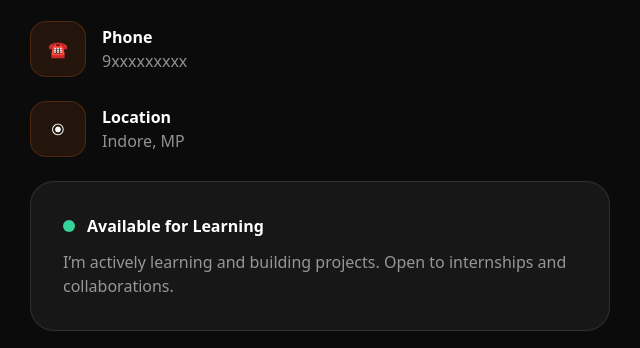
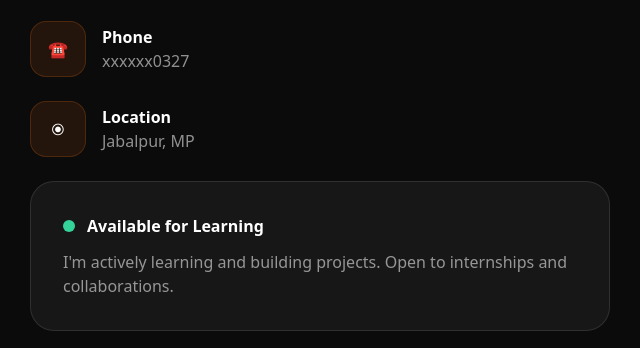
Before and after one commit to vaishviagrawal06/Portfolio, a plain HTML site: page index.html in a window 1280 px wide. Shown: the part 3357-3705 px from the top of the page, 10-650 px from the left. Drawn offline with nearby package versions, Linux system fonts and the light colour scheme; a web font is replaced by a local one.

Commit message:
portfolio

```diff
--- a/index.html
+++ b/index.html
@@ -341,7 +341,7 @@
           </div>
           <div>
             <p class="font-semibold">Phone</p>
-            <p class="text-white/55">9xxxxxxxxx</p>
+            <p class="text-white/55">xxxxxx0327</p>
           </div>
         </div>
 
@@ -351,7 +351,7 @@
           </div>
           <div>
             <p class="font-semibold">Location</p>
-            <p class="text-white/55">Indore, MP</p>
+            <p class="text-white/55">Jabalpur, MP</p>
           </div>
         </div>
 
@@ -361,7 +361,7 @@
             <p class="font-semibold">Available for Learning</p>
           </div>
           <p class="text-white/55 mt-3">
-            I’m actively learning and building projects. Open to internships and collaborations.
+            I'm actively learning and building projects. Open to internships and collaborations.
           </p>
         </div>
       </div>
```
